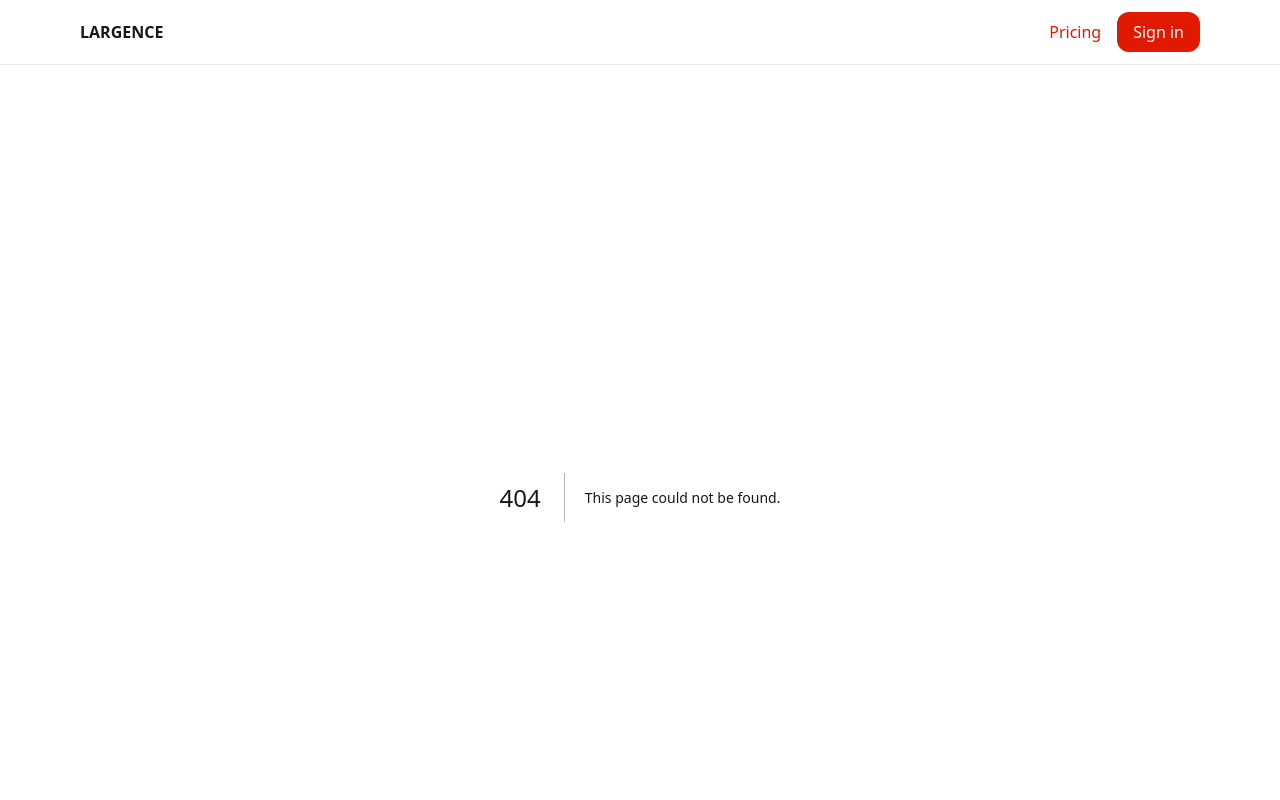
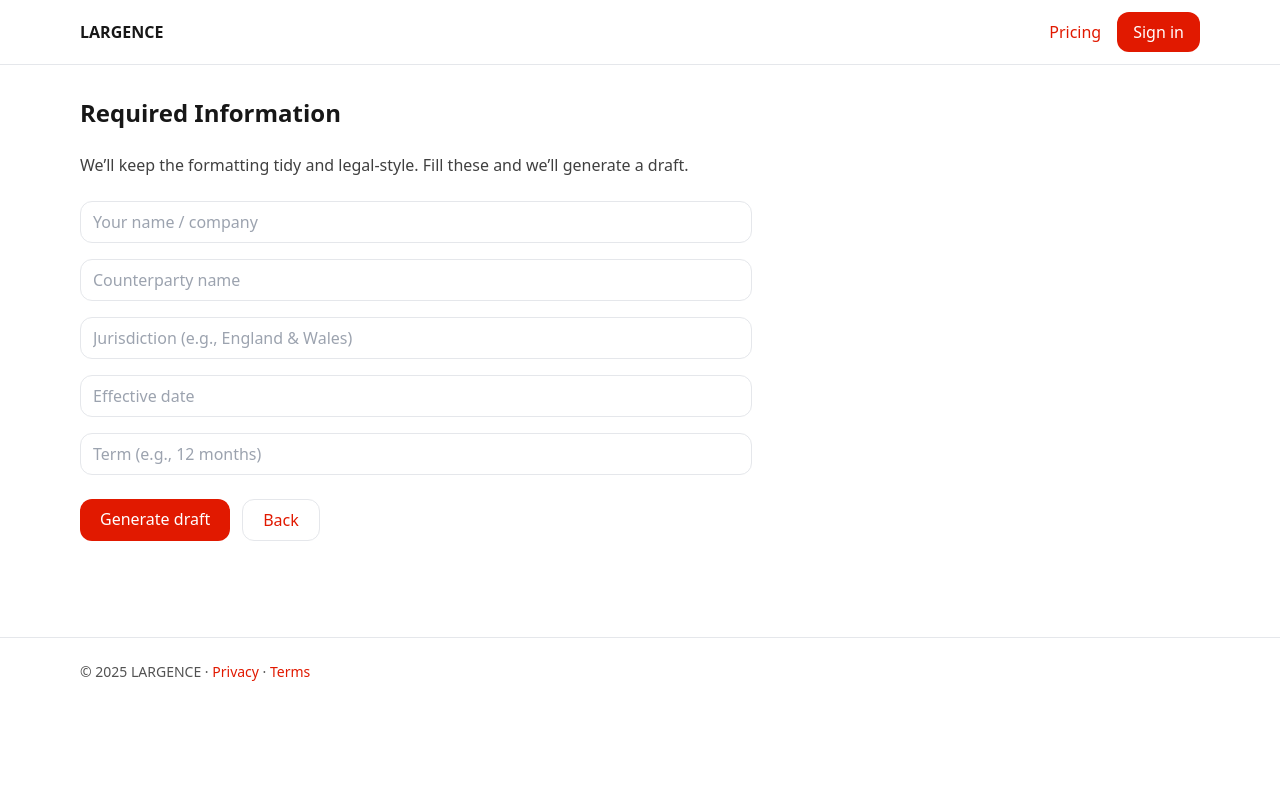
Before and after one commit to Lightcomputerstechnology/largence-tech, a Next.js app: page /app/questions in a window 1280 px wide. Before the commit this address had no page. Shown: the top 800 px of the page. Built offline with nearby package versions, Linux system fonts and the light colour scheme.

Commit message:
Create page.tsx

```diff
--- /dev/null
+++ b/src/app/app/questions/page.tsx
@@ -0,0 +1,21 @@
+export default function Questions() {
+  return (
+    <div className="max-w-2xl space-y-6">
+      <h1 className="text-2xl font-semibold">Required Information</h1>
+      <p className="text-neutral-700">We’ll keep the formatting tidy and legal-style. Fill these and we’ll generate a draft.</p>
+
+      <div className="grid gap-4">
+        <input className="w-full rounded-xl border px-3 py-2" placeholder="Your name / company" />
+        <input className="w-full rounded-xl border px-3 py-2" placeholder="Counterparty name" />
+        <input className="w-full rounded-xl border px-3 py-2" placeholder="Jurisdiction (e.g., England & Wales)" />
+        <input className="w-full rounded-xl border px-3 py-2" placeholder="Effective date" />
+        <input className="w-full rounded-xl border px-3 py-2" placeholder="Term (e.g., 12 months)" />
+      </div>
+
+      <div className="flex gap-3">
+        <a href="/app/editor" className="rounded-xl bg-[var(--primary)] text-white px-5 py-2">Generate draft</a>
+        <a href="/app/prompt" className="rounded-xl border px-5 py-2">Back</a>
+      </div>
+    </div>
+  );
+}
```
